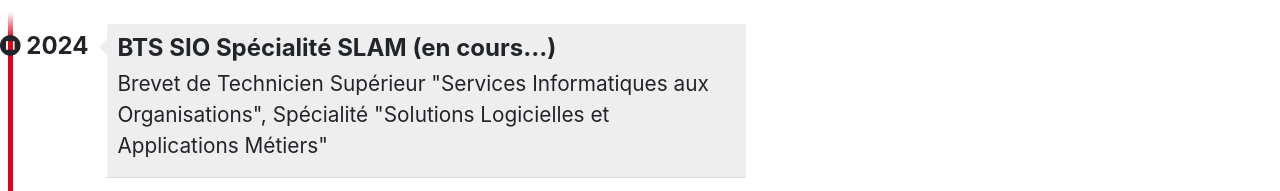
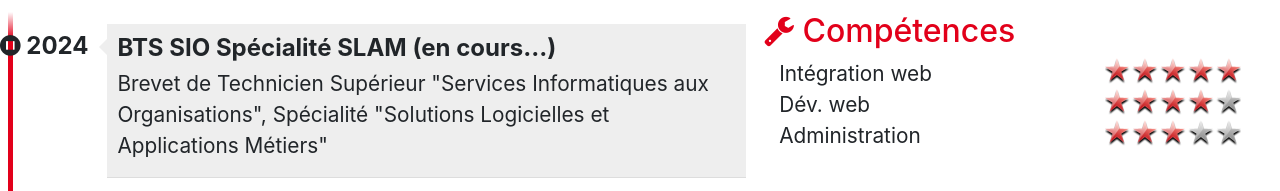
Before and after one commit to LCuadrado-Morillas4/lois.cuadrado.github.io, a plain HTML site: page pages/cv.html in a window 1280 px wide. Shown: the part 733-924 px from the top of the page. Drawn offline with nearby package versions, Linux system fonts and the light colour scheme.

Commit message:
Ajout de la rubrique Compétences et les règles css

```diff
--- a/css/cv.css
+++ b/css/cv.css
@@ -222,3 +222,37 @@ body {
     -ms-filter: grayscale(0);
     -o-filter: grayscale(0);
 }
+/******************************************
+* Compétences
+******************************************/
+#competences .container {
+    display: flex;
+    flex-direction: row;
+    justify-content: space-between;
+}
+#competences .container .libelle {
+    font-size: 1.3em;
+}
+#competences .container .classement {
+    background: scroll transparent url(images/Red-Rating-Stars.png) no-repeat;
+    width: 160px;
+    height: 27px;
+}
+#competences .container .classement0 {
+    background-position: 0 -142px;
+}
+#competences .container .classement1 {
+    background-position: 0 -112px;
+}
+#competences .container .classement2 {
+    background-position: 0 -84px;
+}
+#competences .container .classement3 {
+    background-position: 0 -56px;
+}
+#competences .container .classement4 {
+    background-position: 0 -28px;
+}
+#competences .container .classement5 {
+    background-position: 0 0px;
+}
--- a/pages/cv.html
+++ b/pages/cv.html
@@ -231,7 +231,20 @@ Click nbfs://nbhost/SystemFileSystem/Templates/ClientSide/html.html to edit this
                         </div>
                     </div>
                 </div>
-
+                <div id="competences" class="rubrique clearfix">
+                    <h2><span class="fa fa-wrench"></span> Compétences</h2>
+                    <div class="container">
+                        <div class="libelle">Intégration web</div>
+                        <div class="classement classement5"></div>
+                    </div>
+                    <div class="container">
+                        <div class="libelle">Dév. web</div>
+                        <div class="classement classement4"></div>
+                    </div>
+                    <div class="container">
+                        <div class="libelle">Administration</div>
+                        <div class="classement classement3"></div>
+                    </div>
                 </div>
             </div>
             <footer>
```
Also changed, not shown: nbproject/project.xml (line endings or trailing spaces), 2 other files. Lines whose indentation alone changed are shown as unchanged.
